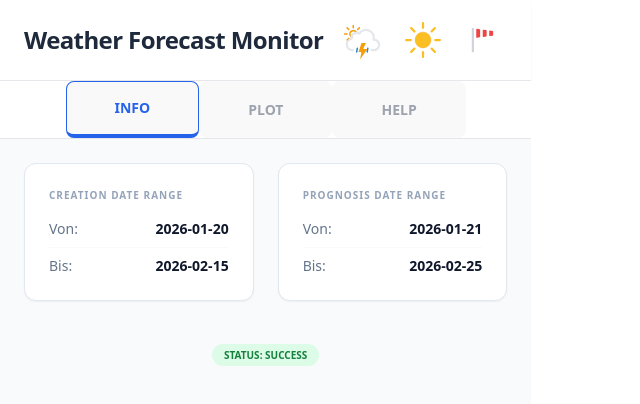
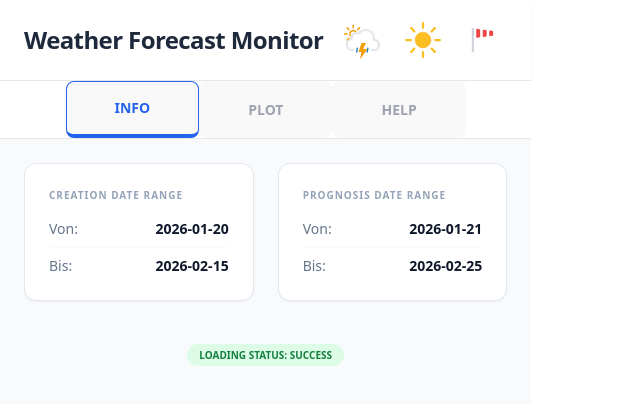
Before and after one commit to ManfredAtGit/weather-visualizer, a React (Vite) app: page / in a window 1280 px wide. Shown: the top 404 px of the page, without its empty margins (0-640 px from the left). Built offline with nearby package versions, Linux system fonts and the light colour scheme.

Commit message:
pseudo change to force action

```diff
--- a/src/components/InfoTab.jsx
+++ b/src/components/InfoTab.jsx
@@ -44,7 +44,7 @@ export default function InfoTab({ loadingState, stats }) {
       {/* Optional: Status-Anzeige */}
       <div className="text-center py-4">
         <span className={`px-3 py-1 rounded-full text-[10px] font-bold uppercase ${loadingState === 'success' ? 'bg-green-100 text-green-700' : 'bg-red-100 text-red-700'}`}>
-          Status: {loadingState}
+          Loading Status: {loadingState}
         </span>
       </div>
     </div>
```
Also changed, not shown: src/components/InfoTab-Kopie.jsx (renamed from src/components/InfoTab - Kopie.jsx).
